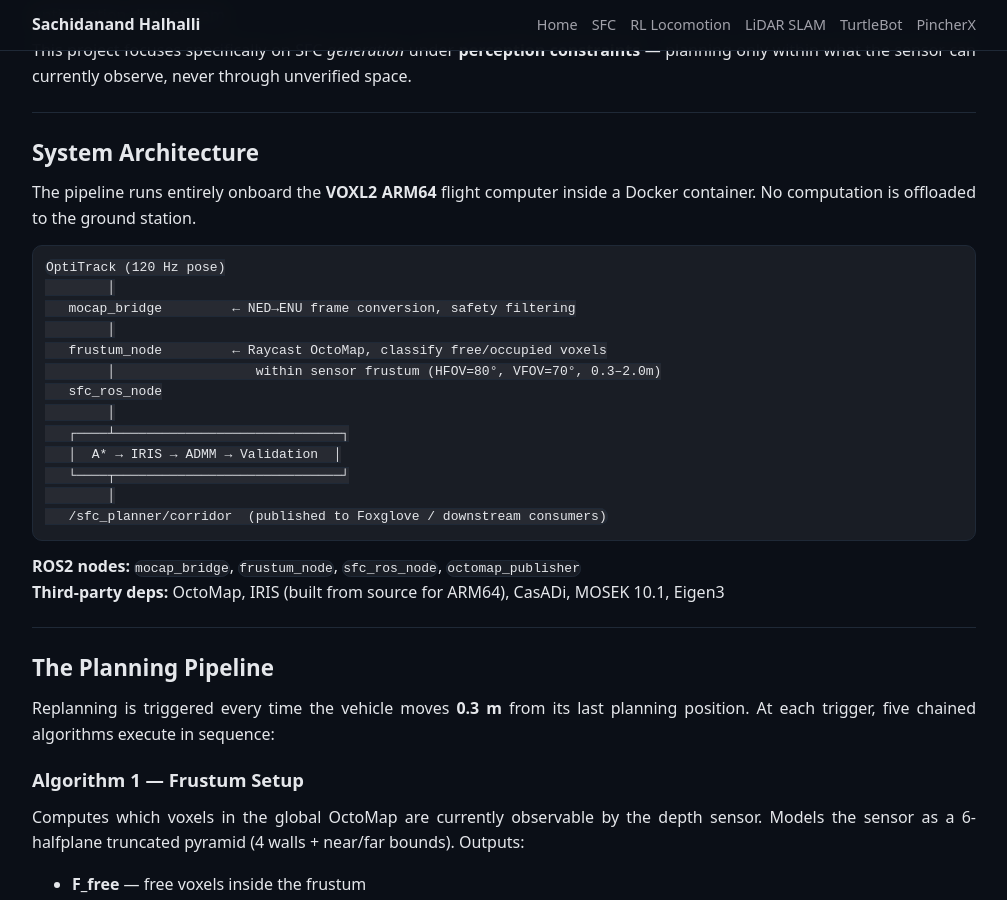
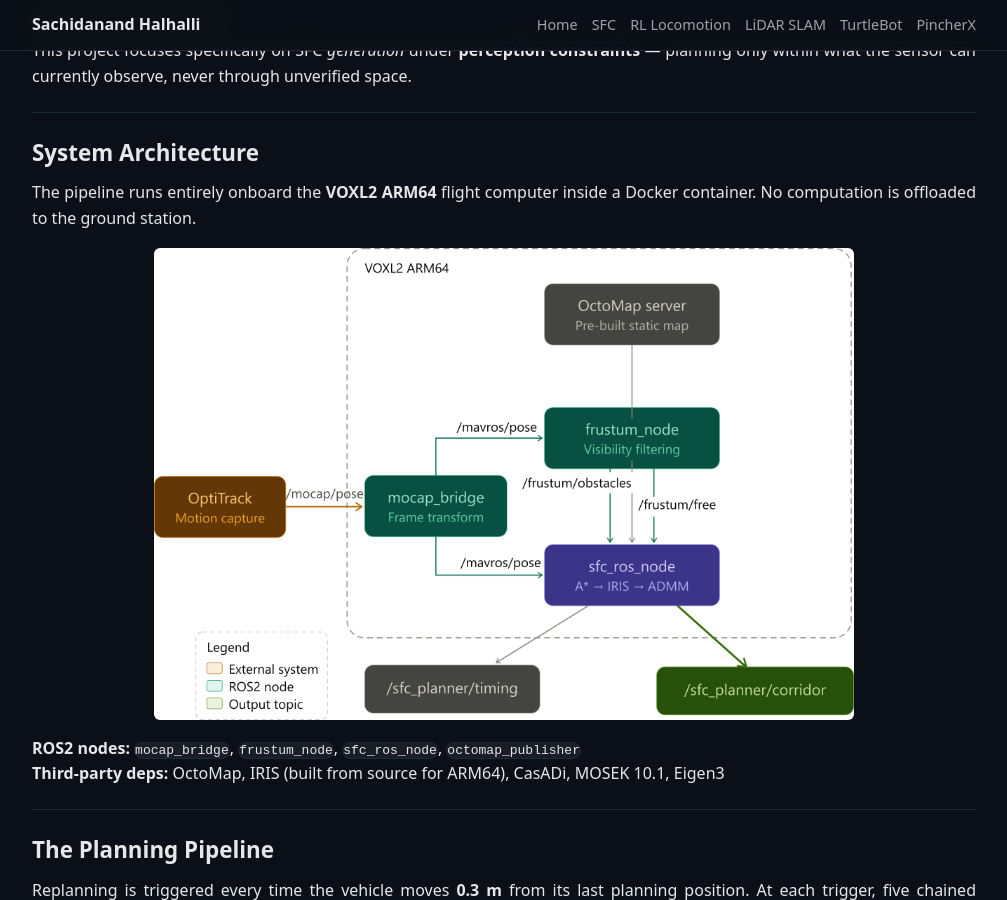
Before and after one commit to halhalli-s/halhalli-s.github.io, a Jekyll site: the page built from Projects/sfc.md, in a window 1280 px wide and 900 px high, scrolled down 821 px. Shown: the whole window, without its empty margins (136-1143 px from the left). Built offline with Jekyll 4.4.1, drawn with Linux system fonts in a browser that asks for light colours.

Commit message:
Update sfc.md

````diff
--- a/Projects/sfc.md
+++ b/Projects/sfc.md
@@ -28,21 +28,7 @@ This project focuses specifically on SFC *generation* under **perception constra
 
 The pipeline runs entirely onboard the **VOXL2 ARM64** flight computer inside a Docker container. No computation is offloaded to the ground station.
 
-```
-OptiTrack (120 Hz pose)
-        │
-   mocap_bridge         ← NED→ENU frame conversion, safety filtering
-        │
-   frustum_node         ← Raycast OctoMap, classify free/occupied voxels
-        │                  within sensor frustum (HFOV=80°, VFOV=70°, 0.3–2.0m)
-   sfc_ros_node
-        │
-   ┌────┴─────────────────────────────┐
-   │  A* → IRIS → ADMM → Validation  │
-   └────┬─────────────────────────────┘
-        │
-   /sfc_planner/corridor  (published to Foxglove / downstream consumers)
-```
+![ROS2 System Architecture](../Assets/images/ros2_system_architecture.png)
 
 **ROS2 nodes:** `mocap_bridge`, `frustum_node`, `sfc_ros_node`, `octomap_publisher`
 **Third-party deps:** OctoMap, IRIS (built from source for ARM64), CasADi, MOSEK 10.1, Eigen3
````
